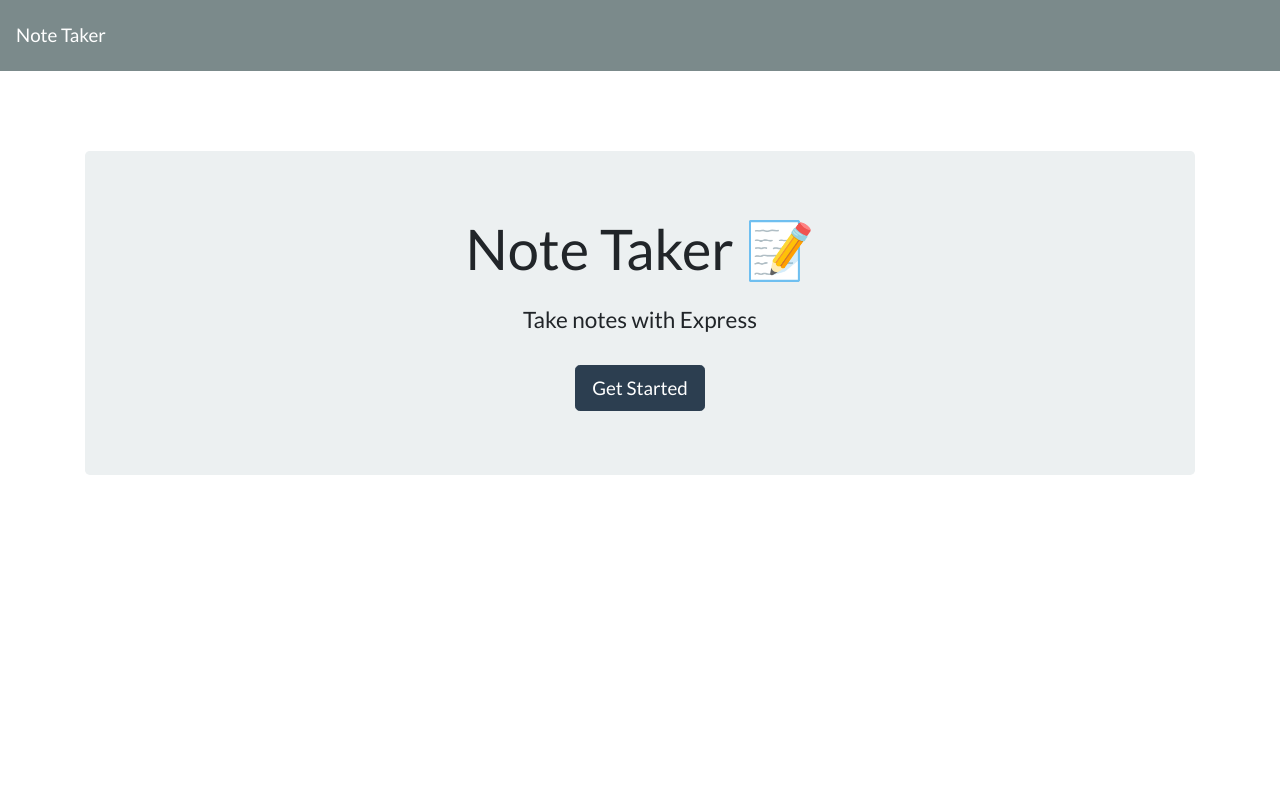
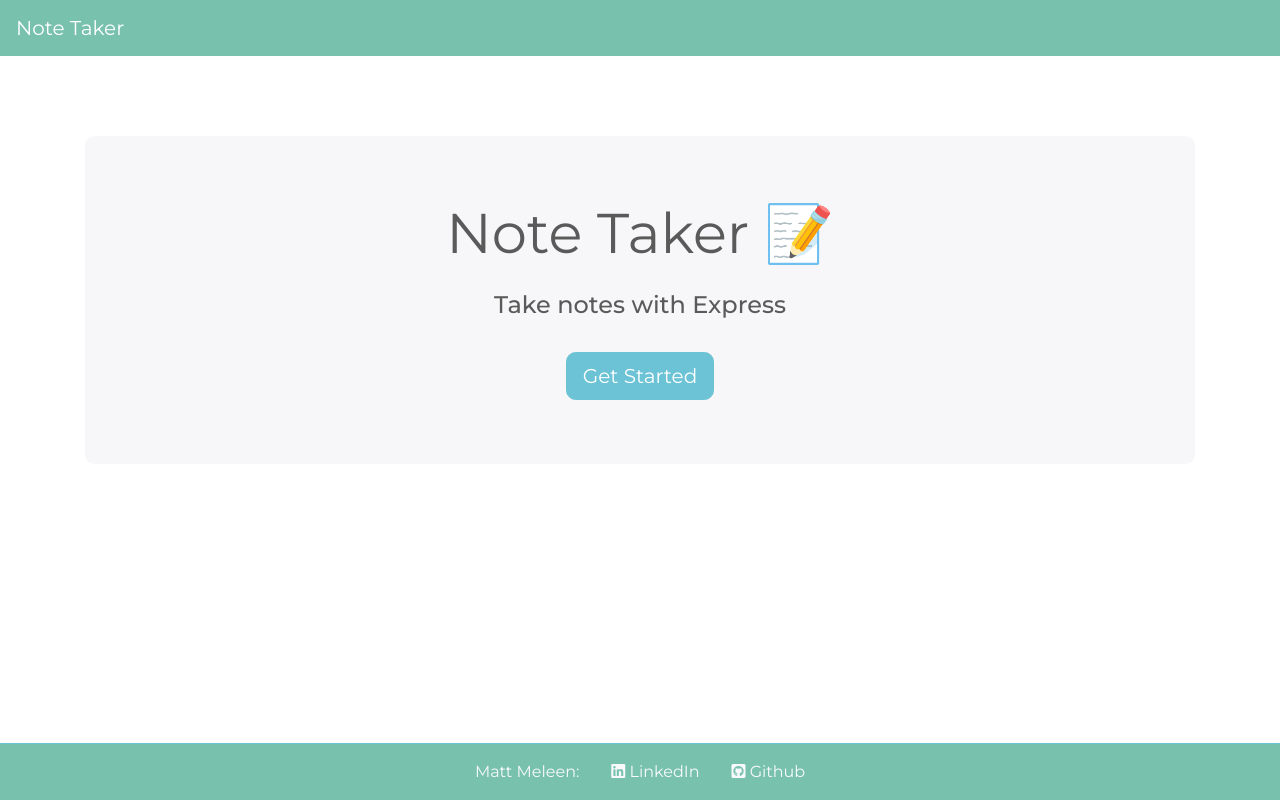
Before and after one commit to mmeleen/note-taker_express, a website: page public/index.html in a window 1280 px wide. Drawn offline with nearby package versions, Linux system fonts and the light colour scheme; no server answers.

Commit message:
Footer added, style changes

```diff
--- a/public/index.html
+++ b/public/index.html
@@ -6,11 +6,13 @@
   <meta name="viewport" content="width=device-width, initial-scale=1.0">
   <meta http-equiv="X-UA-Compatible" content="ie=edge">
   <title>Note Taker</title>
-  <link rel="stylesheet" href="https://cdnjs.cloudflare.com/ajax/libs/bootswatch/4.1.3/flatly/bootstrap.min.css" />
+  <link rel="stylesheet" href="https://cdnjs.cloudflare.com/ajax/libs/bootswatch/4.1.3/minty/bootstrap.min.css" />
+  <link rel="stylesheet" href="https://use.fontawesome.com/releases/v5.3.1/css/all.css" integrity="sha384-mzrmE5qonljUremFsqc01SB46JvROS7bZs3IO2EmfFsd15uHvIt+Y8vEf7N7fWAU"
+    crossorigin="anonymous">
 </head>
 
 <body>
-  <nav class="navbar navbar-dark bg-dark">
+  <nav class="navbar navbar-dark bg-primary">
     <a class="navbar-brand" href="/">Note Taker
     </a>
   </nav>
@@ -18,9 +20,17 @@
     <div style="margin-top: 80px;" class="jumbotron text-center">
       <h1 class="display-4">Note Taker <span role="img" aria-label="Memo">📝</span></h1>
       <h4 class="mt-4">Take notes with Express</h4>
-      <a class="btn btn-primary btn-lg mt-4" href="/notes" role="button">Get Started</a>
+      <a class="btn btn-info btn-lg mt-4" href="/notes" role="button">Get Started</a>
     </div>
   </div>
+
+  <!-- Sticky Footer w/ LinkedIn & GitHub Links and Icons -->
+  <footer class="navbar navbar-expand bg-primary fixed-bottom justify-content-center border-info border-top">
+    <span id ="footer-name" class="nav text-light navbar-item nav-link">Matt Meleen: </span>
+    <a class = "nav text-light navbar-item nav-link" href="https://www.linkedin.com/in/mattmeleen/" target="_blank"><span class="fab fa-linkedin"></span> LinkedIn</a>
+    <a class = "nav text-light navbar-item nav-link" href="https://github.com/mmeleen" target="_blank"><span class="fab fa-github-square"></span> Github</span></a>
+  </footer>
+
   <script src="https://cdnjs.cloudflare.com/ajax/libs/jquery/3.3.1/jquery.min.js"></script>
   <script src="/assets/js/index.js"></script>
 </body>
```
